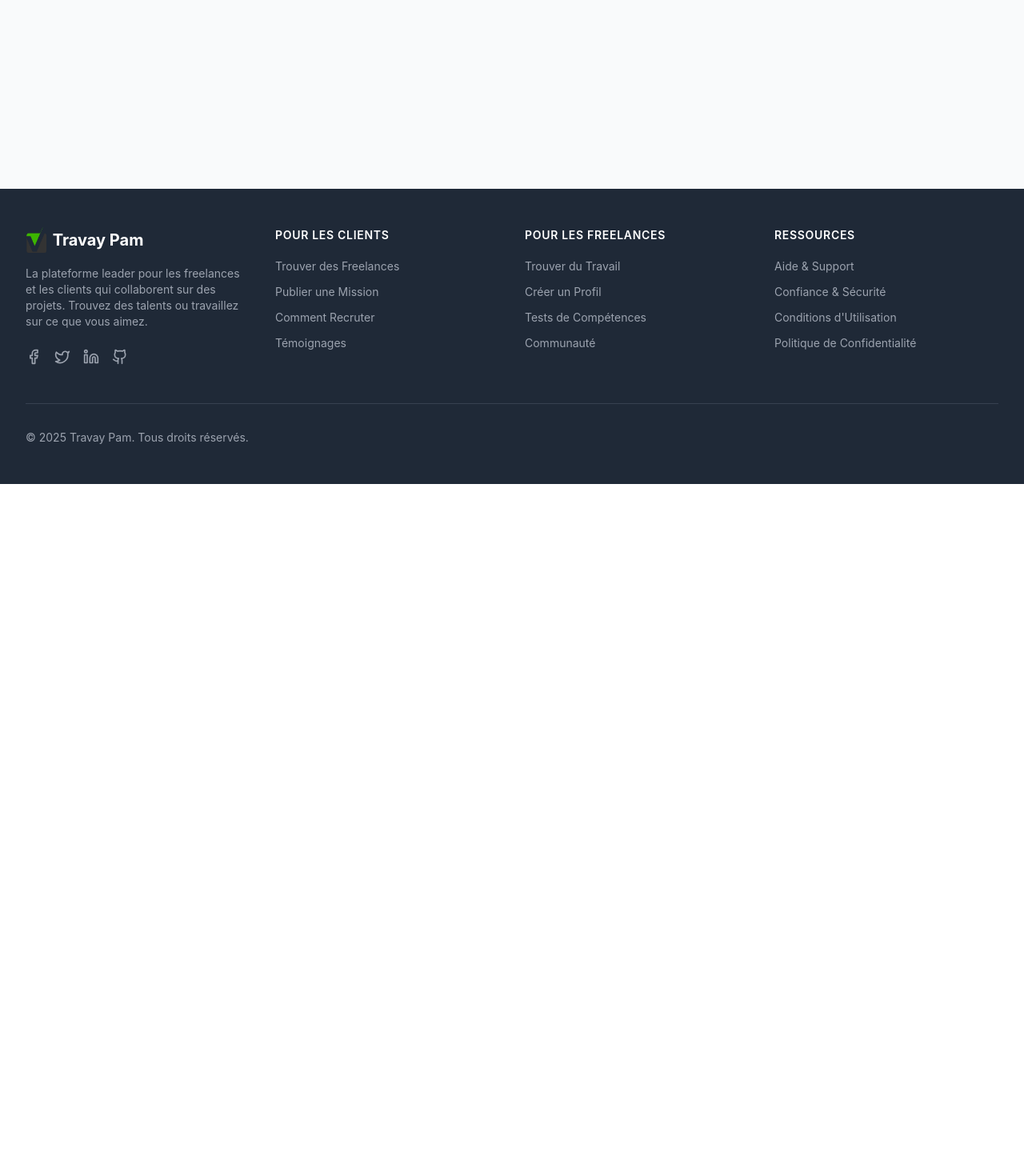
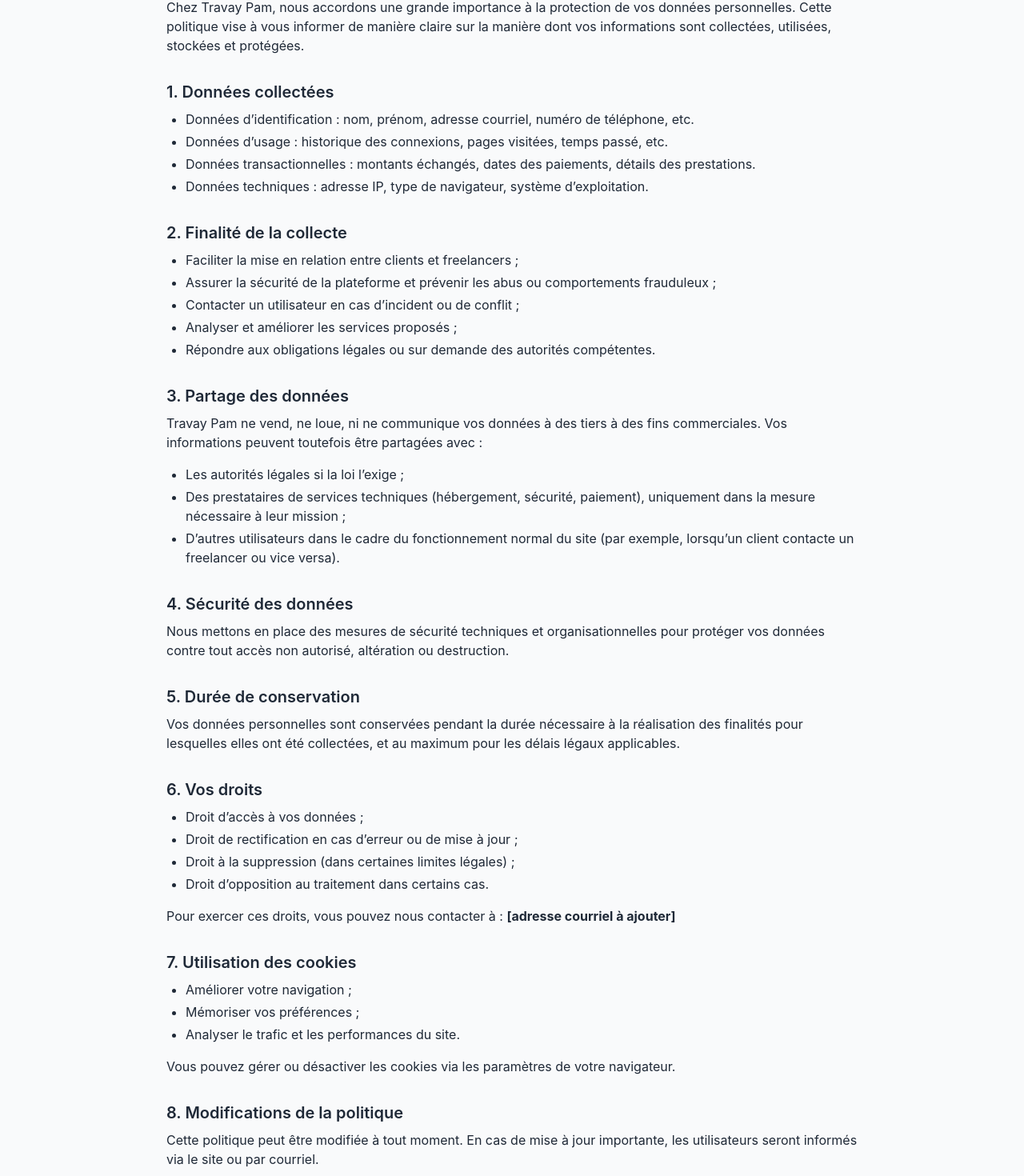
Before and after one commit to RobyTP/RobyTP, a React (Vite) app: page /confidentialite in a window 1280 px wide. Shown: the part 195-1665 px from the top of the page at 80% size. Before the commit the page ends 800 px from the top, so only its background shows below. Built offline with nearby package versions, Linux system fonts and the light colour scheme.

Commit message:
Consifentialité et Conditions

```diff
--- a/src/App.tsx
+++ b/src/App.tsx
@@ -1,4 +1,6 @@
 import React from 'react';
+import ConfidentialitePage from './pages/ConfidentialitePage';
+import ConditionsUtilisation from './pages/ConditionsUtilisation';
 import { BrowserRouter as Router, Routes, Route } from 'react-router-dom';
 import Navbar from './components/layout/Navbar';
 import Footer from './components/layout/Footer';
@@ -28,6 +30,8 @@ function App() {
           <Navbar />
           <main className="flex-grow">
             <Routes>
+              <Route path="/confidentialite" element={<ConfidentialitePage />} />
+              <Route path="/conditions-utilisation" element={<ConditionsUtilisation />} />
               <Route path="/" element={<HomePage />} />
               <Route path="/login" element={<LoginPage />} />
               <Route path="/register" element={<RegisterPage />} />
--- a/src/components/layout/Footer.tsx
+++ b/src/components/layout/Footer.tsx
@@ -1,7 +1,6 @@
 import monlogo from "../../assets/monlogo.png";
 import React from 'react';
 import { Link } from 'react-router-dom';
-import { Github, Twitter, Linkedin, Facebook } from 'lucide-react';
 
 const Footer: React.FC = () => {
   return (
@@ -17,20 +16,6 @@ const Footer: React.FC = () => {
             <p className="mt-4 text-sm text-gray-400">
               La plateforme leader pour les freelances et les clients qui collaborent sur des projets. Trouvez des talents ou travaillez sur ce que vous aimez.
             </p>
-            <div className="flex mt-6 space-x-4">
-              <a href="#" className="text-gray-400 hover:text-white">
-                <Facebook className="h-5 w-5" />
-              </a>
-              <a href="#" className="text-gray-400 hover:text-white">
-                <Twitter className="h-5 w-5" />
-              </a>
-              <a href="#" className="text-gray-400 hover:text-white">
-                <Linkedin className="h-5 w-5" />
-              </a>
-              <a href="#" className="text-gray-400 hover:text-white">
-                <Github className="h-5 w-5" />
-              </a>
-            </div>
           </div>
 
           {/* Liens rapides */}
@@ -78,11 +63,6 @@ const Footer: React.FC = () => {
                   Tests de Compétences
                 </a>
               </li>
-              <li>
-                <a href="#" className="text-gray-400 hover:text-white text-sm">
-                  Communauté
-                </a>
-              </li>
             </ul>
           </div>
 
@@ -96,17 +76,16 @@ const Footer: React.FC = () => {
               </li>
               <li>
                 <a href="#" className="text-gray-400 hover:text-white text-sm">
-                  Confiance & Sécurité
+                  <Link to="/conditions-utilisation#top" className="text-gray-400 hover:text-white text-sm">
+                    Conditions d’utilisation
+                  </Link>
                 </a>
               </li>
               <li>
                 <a href="#" className="text-gray-400 hover:text-white text-sm">
-                  Conditions d'Utilisation
-                </a>
-              </li>
-              <li>
-                <a href="#" className="text-gray-400 hover:text-white text-sm">
-                  Politique de Confidentialité
+                  <Link to="/confidentialite#top" className="text-gray-400 hover:text-white text-sm">
+                    Politique de confidentialité
+                  </Link>
                 </a>
               </li>
             </ul>
--- /dev/null
+++ b/src/pages/ConditionsUtilisation.tsx
@@ -0,0 +1,84 @@
+// src/pages/ConditionsUtilisation.jsx
+import { useEffect } from 'react';
+
+const ConditionsUtilisation = () => {
+  useEffect(() => {
+    const element = document.getElementById("top");
+    if (element) {
+      element.scrollIntoView({ behavior: "smooth" });
+    }
+  }, []);
+
+  return (
+    <div id="top" className="p-8 max-w-4xl mx-auto">
+      <h1 className="text-3xl font-bold mb-4">Conditions d’utilisation</h1>
+      <p className="mb-6 text-sm text-gray-500">Dernière mise à jour : 16/05/2025</p>
+
+      <section className="mb-6">
+        <h2 className="text-xl font-semibold mb-2">1. Objectif de Travay Pam</h2>
+        <p>
+          Notre site a pour objectif de mettre en relation des clients et des freelancers dans un cadre de prestation
+          de services. La plateforme agit uniquement comme intermédiaire, facilitant la communication et les transactions entre les parties.
+        </p>
+      </section>
+
+      <section className="mb-6">
+        <h2 className="text-xl font-semibold mb-2">2. Comportement des utilisateurs</h2>
+        <ul className="list-disc list-inside">
+          <li>Adopter un comportement respectueux dans leurs échanges, quel que soit le contexte ;</li>
+          <li>
+            Ne pas harceler, discriminer, menacer ou insulter d'autres utilisateurs, sous peine de sanctions, y
+            compris la suspension ou la suppression du compte.
+          </li>
+        </ul>
+      </section>
+
+      <section className="mb-6">
+        <h2 className="text-xl font-semibold mb-2">3. Utilisation des informations</h2>
+        <p>
+          Les informations que vous entrez sur le site (ex. : nom, prénom, courriel, adresse IP, etc.) peuvent être
+          utilisées par l’équipe de gestion pour :
+        </p>
+        <ul className="list-disc list-inside">
+          <li>Retrouver ou contacter un utilisateur (client ou freelancer) en cas d’incident ou de comportement suspect ;</li>
+          <li>Répondre à des obligations légales, à la demande des autorités compétentes.</li>
+        </ul>
+      </section>
+
+      <section className="mb-6">
+        <h2 className="text-xl font-semibold mb-2">4. Responsabilité des transactions</h2>
+        <p>
+          Le site n’intervient pas dans la validation des transactions entre utilisateurs. En aucun cas, les
+          propriétaires du site ne pourront être tenus responsables du non-remboursement d’une somme versée, même en
+          cas de travail non effectué.
+        </p>
+      </section>
+
+      <section className="mb-6">
+        <h2 className="text-xl font-semibold mb-2">5. Rôle de la plateforme</h2>
+        <p>
+          Le site est un outil de mise en relation. Il ne garantit ni la qualité des services, ni l’issue des
+          transactions. Aucune responsabilité ne pourra être imputée à l’équipe du site pour tout litige ou dommage.
+        </p>
+      </section>
+
+      <section className="mb-6">
+        <h2 className="text-xl font-semibold mb-2">6. Frais et commissions</h2>
+        <p>
+          Une commission est prélevée par le site sur toutes les transactions. Les modalités exactes seront précisées
+          dans la section Tarification, FAQ ou Politique de paiement.
+        </p>
+      </section>
+
+      <section className="mb-6">
+        <h2 className="text-xl font-semibold mb-2">7. Modifications des conditions</h2>
+        <p>
+          Cette page peut être modifiée à tout moment. Toute modification prend effet dès sa publication. Il est de
+          votre responsabilité de consulter régulièrement les conditions en vigueur.
+        </p>
+      </section>
+    </div>
+  );
+};
+
+export default ConditionsUtilisation;
--- /dev/null
+++ b/src/pages/ConfidentialitePage.tsx
@@ -0,0 +1,98 @@
+import { useEffect } from 'react';
+
+const ConfidentialitePage = () => {
+  useEffect(() => {
+    const element = document.getElementById("top");
+    if (element) {
+      element.scrollIntoView({ behavior: "smooth" });
+    }
+  }, []);
+
+  return (
+    <div id="top" className="max-w-4xl mx-auto px-4 py-8 text-gray-800">
+      <h1 className="text-3xl font-bold mb-4">Politique de confidentialité</h1>
+      <p className="text-sm text-gray-500 mb-6">Travay Pam – Dernière mise à jour : 16/05/2025</p>
+
+      <p className="mb-4">
+        Chez Travay Pam, nous accordons une grande importance à la protection de vos données personnelles.
+        Cette politique vise à vous informer de manière claire sur la manière dont vos informations sont
+        collectées, utilisées, stockées et protégées.
+      </p>
+
+      <h2 className="text-xl font-semibold mt-8 mb-2">1. Données collectées</h2>
+      <ul className="list-disc ml-6 mb-4 space-y-1">
+        <li>Données d’identification : nom, prénom, adresse courriel, numéro de téléphone, etc.</li>
+        <li>Données d’usage : historique des connexions, pages visitées, temps passé, etc.</li>
+        <li>Données transactionnelles : montants échangés, dates des paiements, détails des prestations.</li>
+        <li>Données techniques : adresse IP, type de navigateur, système d’exploitation.</li>
+      </ul>
+
+      <h2 className="text-xl font-semibold mt-8 mb-2">2. Finalité de la collecte</h2>
+      <ul className="list-disc ml-6 mb-4 space-y-1">
+        <li>Faciliter la mise en relation entre clients et freelancers ;</li>
+        <li>Assurer la sécurité de la plateforme et prévenir les abus ou comportements frauduleux ;</li>
+        <li>Contacter un utilisateur en cas d’incident ou de conflit ;</li>
+        <li>Analyser et améliorer les services proposés ;</li>
+        <li>Répondre aux obligations légales ou sur demande des autorités compétentes.</li>
+      </ul>
+
+      <h2 className="text-xl font-semibold mt-8 mb-2">3. Partage des données</h2>
+      <p className="mb-4">
+        Travay Pam ne vend, ne loue, ni ne communique vos données à des tiers à des fins commerciales.
+        Vos informations peuvent toutefois être partagées avec :
+      </p>
+      <ul className="list-disc ml-6 mb-4 space-y-1">
+        <li>Les autorités légales si la loi l’exige ;</li>
+        <li>
+          Des prestataires de services techniques (hébergement, sécurité, paiement), uniquement dans la
+          mesure nécessaire à leur mission ;
+        </li>
+        <li>
+          D’autres utilisateurs dans le cadre du fonctionnement normal du site (par exemple, lorsqu’un
+          client contacte un freelancer ou vice versa).
+        </li>
+      </ul>
+
+      <h2 className="text-xl font-semibold mt-8 mb-2">4. Sécurité des données</h2>
+      <p className="mb-4">
+        Nous mettons en place des mesures de sécurité techniques et organisationnelles pour protéger vos
+        données contre tout accès non autorisé, altération ou destruction.
+      </p>
+
+      <h2 className="text-xl font-semibold mt-8 mb-2">5. Durée de conservation</h2>
+      <p className="mb-4">
+        Vos données personnelles sont conservées pendant la durée nécessaire à la réalisation des finalités
+        pour lesquelles elles ont été collectées, et au maximum pour les délais légaux applicables.
+      </p>
+
+      <h2 className="text-xl font-semibold mt-8 mb-2">6. Vos droits</h2>
+      <ul className="list-disc ml-6 mb-4 space-y-1">
+        <li>Droit d’accès à vos données ;</li>
+        <li>Droit de rectification en cas d’erreur ou de mise à jour ;</li>
+        <li>Droit à la suppression (dans certaines limites légales) ;</li>
+        <li>Droit d’opposition au traitement dans certains cas.</li>
+      </ul>
+      <p className="mb-4">
+        Pour exercer ces droits, vous pouvez nous contacter à : <strong>[adresse courriel à ajouter]</strong>
+      </p>
+
+      <h2 className="text-xl font-semibold mt-8 mb-2">7. Utilisation des cookies</h2>
+      <ul className="list-disc ml-6 mb-4 space-y-1">
+        <li>Améliorer votre navigation ;</li>
+        <li>Mémoriser vos préférences ;</li>
+        <li>Analyser le trafic et les performances du site.</li>
+      </ul>
+      <p className="mb-4">
+        Vous pouvez gérer ou désactiver les cookies via les paramètres de votre navigateur.
+      </p>
+
+      <h2 className="text-xl font-semibold mt-8 mb-2">8. Modifications de la politique</h2>
+      <p className="mb-4">
+        Cette politique peut être modifiée à tout moment. En cas de mise à jour importante, les utilisateurs
+        seront informés via le site ou par courriel.
+      </p>
+    </div>
+  );
+};
+
+export default ConfidentialitePage;
```
